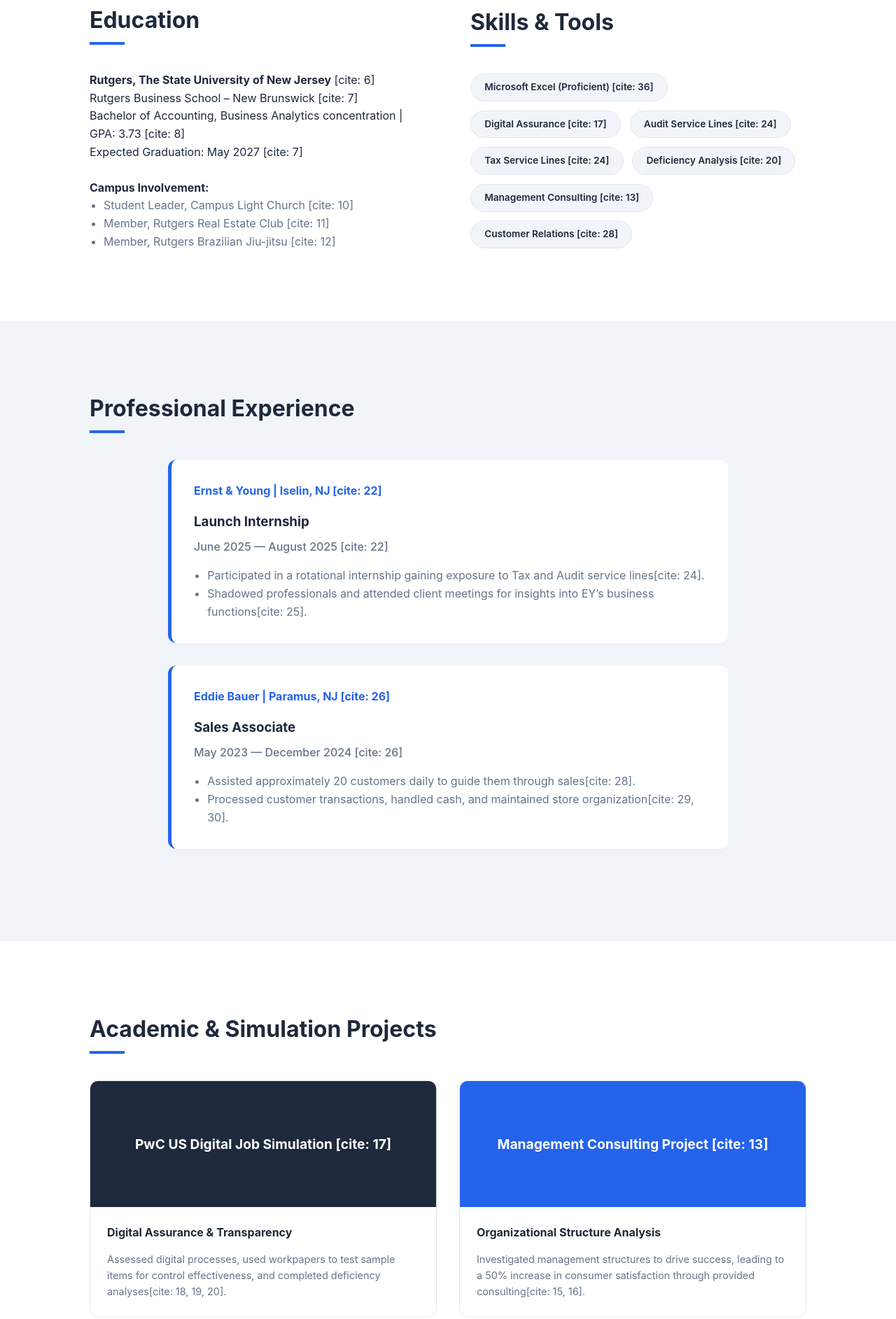
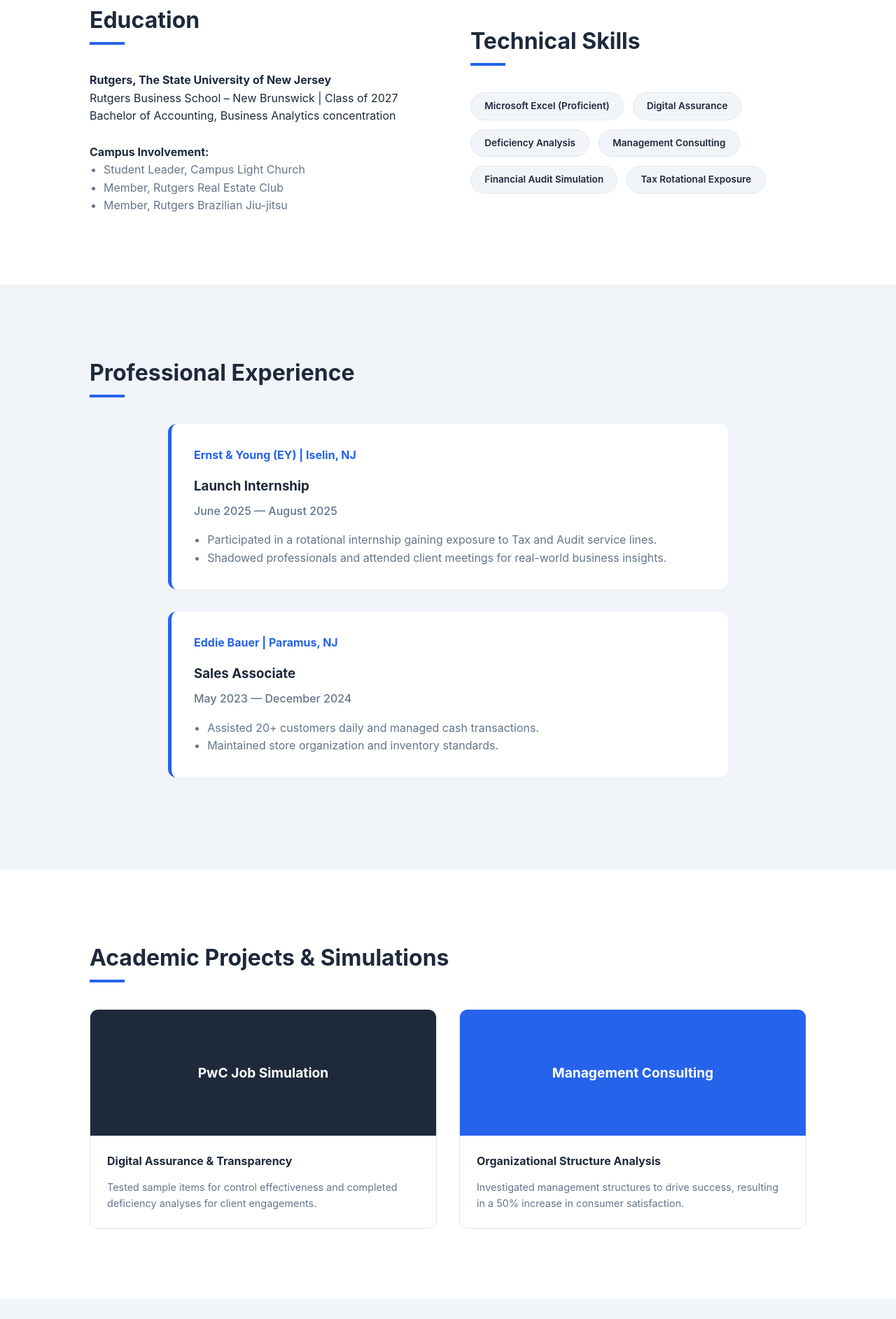
Before and after one commit to Marcelo-Ramirez468/Marcelo-Ramirez468.github.io, a plain HTML site: page index.html in a window 1280 px wide. Shown: the part 897-2782 px from the top of the page at 70% size. Drawn offline with Linux system fonts and the light colour scheme.

Commit message:
Update(2) index.html

```diff
--- a/index.html
+++ b/index.html
@@ -190,7 +190,7 @@
         .exp-card .company { color: var(--primary-blue); font-weight: 700; margin-bottom: 1rem; display: block; }
         .exp-card ul { margin-left: 1.2rem; color: var(--medium-grey); }
 
-        /* --- Grids (Projects & Hobbies) --- */
+        /* --- Grids --- */
         .grid-layout {
             display: grid;
             grid-template-columns: repeat(auto-fit, minmax(300px, 1fr));
@@ -234,7 +234,6 @@
             text-align: center;
         }
 
-        .contact-info h2 { font-size: 2.5rem; margin-bottom: 1rem; }
         .social-links {
             display: flex;
             justify-content: center;
@@ -259,7 +258,6 @@
             padding-top: 2rem;
         }
 
-        /* --- Responsive --- */
         @media (max-width: 768px) {
             .about-container { grid-template-columns: 1fr; }
             .nav-links { display: none; }
@@ -273,10 +271,10 @@
         <a href="#" class="logo">MARCELO RAMIREZ</a>
         <div class="nav-links">
             <a href="#home">Home</a>
-            <a href="#about">About</a>
+            <a href="#about">Education</a>
             <a href="#experience">Experience</a>
             <a href="#projects">Projects</a>
-            <a href="#hobbies">Hobbies</a>
+            <a href="#hobbies">Involvement</a>
             <a href="#contact">Contact</a>
         </div>
     </nav>
@@ -284,7 +282,7 @@
     <section id="home">
         <div class="hero-content reveal">
             <h1>Marcelo <span style="color: var(--primary-blue);">Ramirez</span></h1>
-            <p>Accounting Student at Rutgers Business School with a focus on Business Analytics. Aspiring professional dedicated to digital assurance and financial excellence[cite: 1, 7, 8].</p>
+            <p>Rutgers Business School Accounting Student with a concentration in Business Analytics. GPA: 3.73.</p>
             <a href="#experience" class="btn">View My Experience</a>
         </div>
     </section>
@@ -293,28 +291,26 @@
         <div class="about-container">
             <div class="reveal">
                 <h2 class="section-title">Education</h2>
-                <p><strong>Rutgers, The State University of New Jersey</strong> [cite: 6]</p>
-                <p>Rutgers Business School – New Brunswick [cite: 7]</p>
-                <p>Bachelor of Accounting, Business Analytics concentration | GPA: 3.73 [cite: 8]</p>
-                <p>Expected Graduation: May 2027 [cite: 7]</p>
+                <p><strong>Rutgers, The State University of New Jersey</strong></p>
+                <p>Rutgers Business School – New Brunswick | Class of 2027</p>
+                <p>Bachelor of Accounting, Business Analytics concentration</p>
                 <br>
                 <p><strong>Campus Involvement:</strong></p>
                 <ul style="margin-left: 20px; color: var(--medium-grey);">
-                    <li>Student Leader, Campus Light Church [cite: 10]</li>
-                    <li>Member, Rutgers Real Estate Club [cite: 11]</li>
-                    <li>Member, Rutgers Brazilian Jiu-jitsu [cite: 12]</li>
+                    <li>Student Leader, Campus Light Church</li>
+                    <li>Member, Rutgers Real Estate Club</li>
+                    <li>Member, Rutgers Brazilian Jiu-jitsu</li>
                 </ul>
             </div>
             <div class="reveal">
-                <h2 class="section-title">Skills & Tools</h2>
+                <h2 class="section-title">Technical Skills</h2>
                 <div class="skills-grid">
-                    <span class="skill-tag">Microsoft Excel (Proficient) [cite: 36]</span>
-                    <span class="skill-tag">Digital Assurance [cite: 17]</span>
-                    <span class="skill-tag">Audit Service Lines [cite: 24]</span>
-                    <span class="skill-tag">Tax Service Lines [cite: 24]</span>
-                    <span class="skill-tag">Deficiency Analysis [cite: 20]</span>
-                    <span class="skill-tag">Management Consulting [cite: 13]</span>
-                    <span class="skill-tag">Customer Relations [cite: 28]</span>
+                    <span class="skill-tag">Microsoft Excel (Proficient)</span>
+                    <span class="skill-tag">Digital Assurance</span>
+                    <span class="skill-tag">Deficiency Analysis</span>
+                    <span class="skill-tag">Management Consulting</span>
+                    <span class="skill-tag">Financial Audit Simulation</span>
+                    <span class="skill-tag">Tax Rotational Exposure</span>
                 </div>
             </div>
         </div>
@@ -324,64 +320,64 @@
         <h2 class="section-title reveal">Professional Experience</h2>
         <div class="timeline">
             <div class="exp-card reveal">
-                <span class="company">Ernst & Young | Iselin, NJ [cite: 22]</span>
+                <span class="company">Ernst & Young (EY) | Iselin, NJ</span>
                 <h3>Launch Internship</h3>
-                <p style="margin-bottom: 1rem; font-weight: 500; color: var(--medium-grey);">June 2025 — August 2025 [cite: 22]</p>
+                <p style="margin-bottom: 1rem; font-weight: 500; color: var(--medium-grey);">June 2025 — August 2025</p>
                 <ul>
-                    <li>Participated in a rotational internship gaining exposure to Tax and Audit service lines[cite: 24].</li>
-                    <li>Shadowed professionals and attended client meetings for insights into EY’s business functions[cite: 25].</li>
+                    <li>Participated in a rotational internship gaining exposure to Tax and Audit service lines.</li>
+                    <li>Shadowed professionals and attended client meetings for real-world business insights.</li>
                 </ul>
             </div>
 
             <div class="exp-card reveal">
-                <span class="company">Eddie Bauer | Paramus, NJ [cite: 26]</span>
+                <span class="company">Eddie Bauer | Paramus, NJ</span>
                 <h3>Sales Associate</h3>
-                <p style="margin-bottom: 1rem; font-weight: 500; color: var(--medium-grey);">May 2023 — December 2024 [cite: 26]</p>
+                <p style="margin-bottom: 1rem; font-weight: 500; color: var(--medium-grey);">May 2023 — December 2024</p>
                 <ul>
-                    <li>Assisted approximately 20 customers daily to guide them through sales[cite: 28].</li>
-                    <li>Processed customer transactions, handled cash, and maintained store organization[cite: 29, 30].</li>
+                    <li>Assisted 20+ customers daily and managed cash transactions.</li>
+                    <li>Maintained store organization and inventory standards.</li>
                 </ul>
             </div>
         </div>
     </section>
 
     <section id="projects">
-        <h2 class="section-title reveal">Academic & Simulation Projects</h2>
+        <h2 class="section-title reveal">Academic Projects & Simulations</h2>
         <div class="grid-layout">
             <div class="card reveal">
-                <div class="card-img" style="background: var(--dark-grey);">PwC US Digital Job Simulation [cite: 17]</div>
+                <div class="card-img" style="background: var(--dark-grey);">PwC Job Simulation</div>
                 <div class="card-body">
                     <h4>Digital Assurance & Transparency</h4>
-                    <p>Assessed digital processes, used workpapers to test sample items for control effectiveness, and completed deficiency analyses[cite: 18, 19, 20].</p>
+                    <p>Tested sample items for control effectiveness and completed deficiency analyses for client engagements.</p>
                 </div>
             </div>
 
             <div class="card reveal">
-                <div class="card-img" style="background: var(--primary-blue);">Management Consulting Project [cite: 13]</div>
+                <div class="card-img" style="background: var(--primary-blue);">Management Consulting</div>
                 <div class="card-body">
                     <h4>Organizational Structure Analysis</h4>
-                    <p>Investigated management structures to drive success, leading to a 50% increase in consumer satisfaction through provided consulting[cite: 15, 16].</p>
+                    <p>Investigated management structures to drive success, resulting in a 50% increase in consumer satisfaction.</p>
                 </div>
             </div>
         </div>
     </section>
 
     <section id="hobbies" style="background-color: var(--light-grey);">
-        <h2 class="section-title reveal">Community & Hobbies</h2>
+        <h2 class="section-title reveal">Community & Involvement</h2>
         <div class="grid-layout">
             <div class="card reveal">
-                <div class="card-img" style="background: linear-gradient(135deg, var(--primary-blue), #60a5fa);">🌍 Missionary Work</div>
+                <div class="card-img" style="background: linear-gradient(135deg, var(--primary-blue), #60a5fa);">🌍 Mission Work</div>
                 <div class="card-body">
                     <h4>Lead The Cause Local</h4>
-                    <p>Participated in a weeklong missionary trip in Manhattan, distributing care packages to those in need[cite: 32, 33, 34].</p>
+                    <p>Served on a missionary trip in Manhattan distributing care packages to those in need.</p>
                 </div>
             </div>
 
             <div class="card reveal">
                 <div class="card-img" style="background: linear-gradient(135deg, var(--dark-grey), var(--medium-grey));">🥋 Jiu-Jitsu</div>
                 <div class="card-body">
-                    <h4>Rutgers Brazilian Jiu-jitsu</h4>
-                    <p>Active member of the Rutgers Brazilian Jiu-jitsu club, demonstrating discipline and physical fitness[cite: 12].</p>
+                    <h4>Rutgers BJJ</h4>
+                    <p>Active member of the Rutgers Brazilian Jiu-jitsu club, building discipline and resilience.</p>
                 </div>
             </div>
 
@@ -389,27 +385,25 @@
                 <div class="card-img" style="background: linear-gradient(135deg, #3b82f6, var(--dark-grey));">⛪ Leadership</div>
                 <div class="card-body">
                     <h4>Campus Light Church</h4>
-                    <p>Serving as a Student Leader to help guide and support the campus community[cite: 10].</p>
+                    <p>Serving as a Student Leader for church-led campus initiatives and community outreach.</p>
                 </div>
             </div>
-
         </div>
     </section>
 
     <footer id="contact">
         <div class="contact-info reveal">
-            <h2>Get in Touch</h2>
-            <p>Fair Lawn, NJ 07410 [cite: 2]</p>
+            <h2>Contact Me</h2>
             <div class="social-links">
-                <a href="mailto:maramirezg2005@gmail.com">EMAIL: maramirezg2005@gmail.com [cite: 4]</a>
-                <a href="tel:5515023309">CELL: (551) 502-3309 [cite: 3]</a>
+                <a href="mailto:maramirezg2005@gmail.com">maramirezg2005@gmail.com</a>
+                <a href="tel:5515023309">(551) 502-3309</a>
             </div>
-            <p class="copyright">© 2026 Marcelo Ramirez. All rights reserved.</p>
+            <p>Fair Lawn, NJ 07410</p>
+            <p class="copyright">© 2026 Marcelo Ramirez.</p>
         </div>
     </footer>
 
     <script>
-        // Intersection Observer for Scroll Animations
         const observerOptions = { threshold: 0.15 };
         const observer = new IntersectionObserver((entries) => {
             entries.forEach(entry => {
@@ -421,7 +415,6 @@
 
         document.querySelectorAll('.reveal').forEach(el => observer.observe(el));
 
-        // Smooth Scroll for Navigation
         document.querySelectorAll('a[href^="#"]').forEach(anchor => {
             anchor.addEventListener('click', function (e) {
                 e.preventDefault();
```
